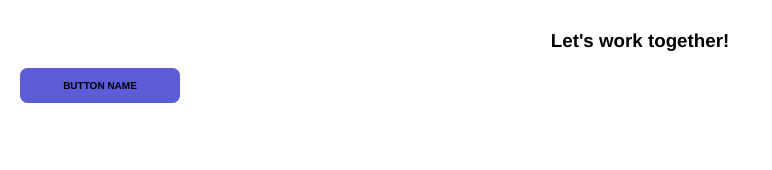
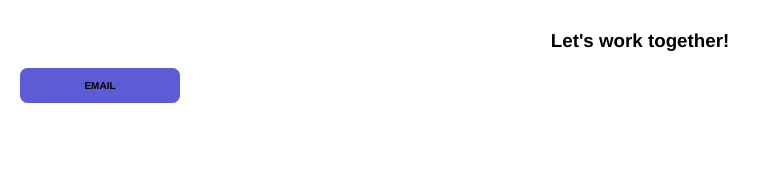
Before and after one commit to brtiago/portfolio, an Angular app: page / in a window 1280 px wide. Shown: the top 170 px of the page, without its empty margins (0-772 px from the left). Built offline with nearby package versions, Linux system fonts and the light colour scheme.

Commit message:
update: button name updated

```diff
--- a/src/app/pages/contact/contact.component.html
+++ b/src/app/pages/contact/contact.component.html
@@ -3,7 +3,7 @@
       <!-- text - start -->
       <div class="mb-10 md:mb-16">
         <h2 class="mb-4 text-center font-bold text-x text-gray-800 md:mb-6 lg:text-3xl">Let's work together!</h2>
-        <app-ui-button />
+        <app-ui-button [button]="button"/>
         </div>
     </div>
   </div>
--- a/src/app/pages/contact/contact.component.ts
+++ b/src/app/pages/contact/contact.component.ts
@@ -1,4 +1,4 @@
-import { Component } from '@angular/core';
+import { Component, Input } from '@angular/core';
 import {ClipboardModule} from '@angular/cdk/clipboard';
 import { UiButtonComponent } from '../../components/ui-button/ui-button.component';
 
@@ -10,5 +10,7 @@ import { UiButtonComponent } from '../../components/ui-button/ui-button.componen
   styleUrl: './contact.component.scss'
 })
 export class ContactComponent {
-  value = "email@example.com";
+  @Input() button = {
+    name: "email"
+  }
 }
```
